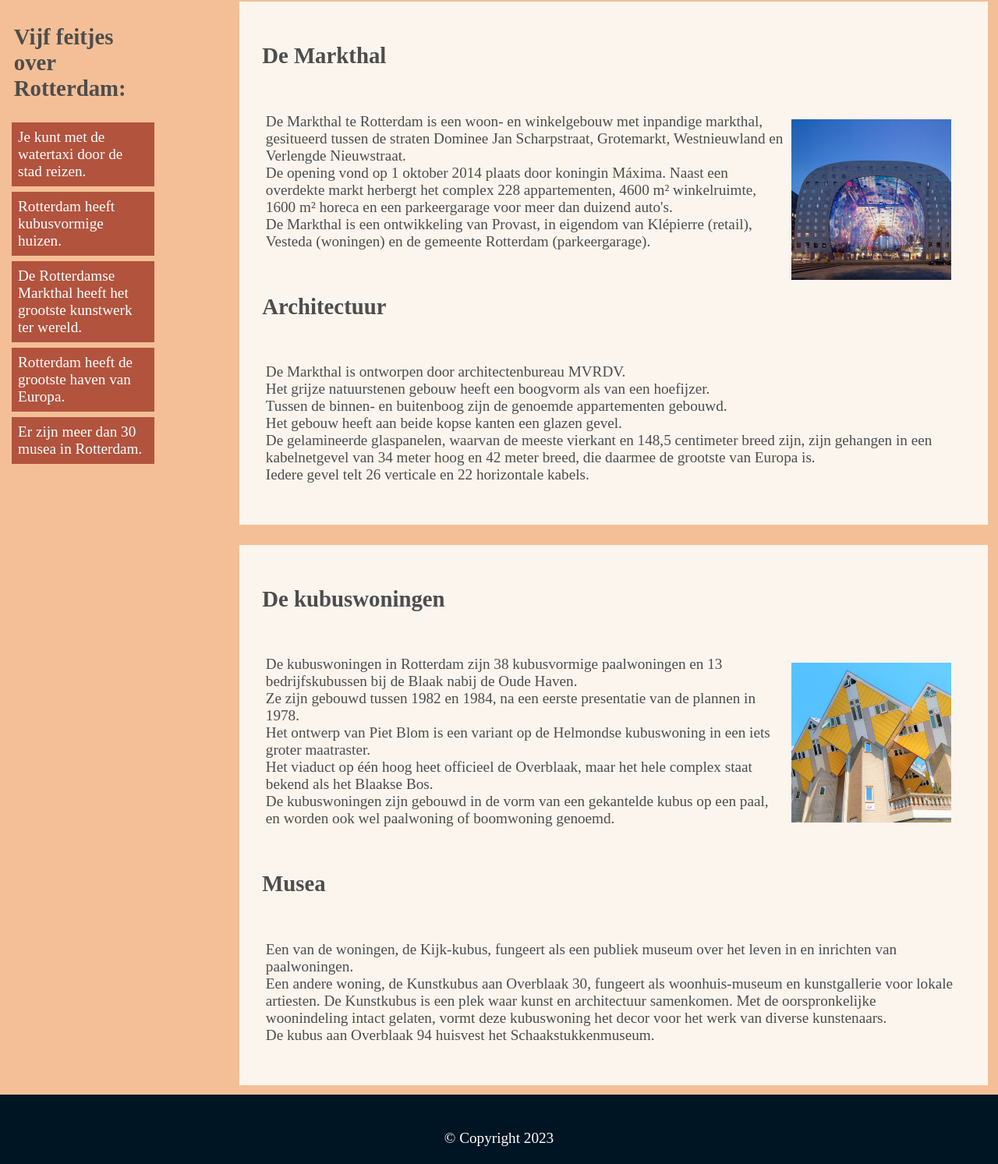
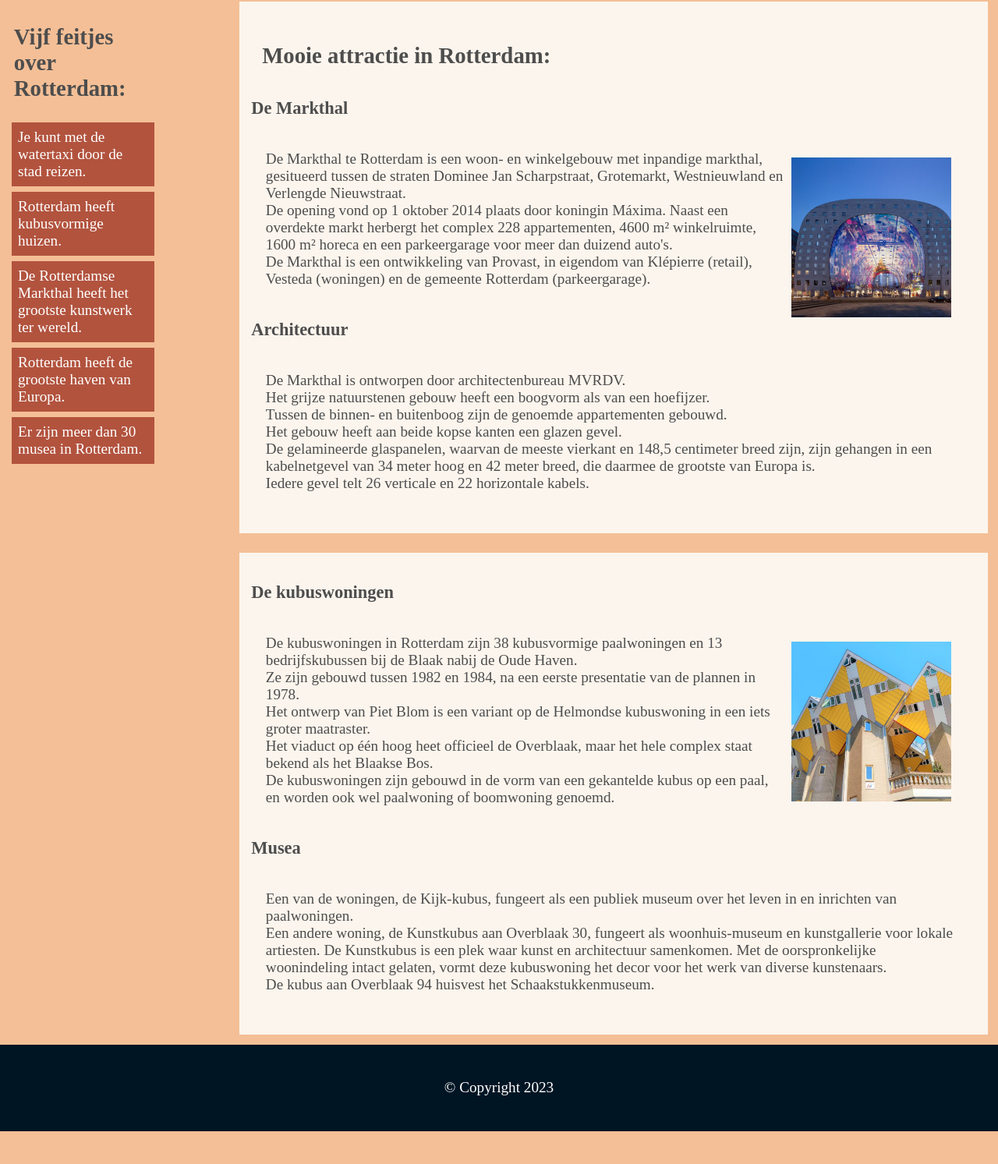
Before and after one commit to mmi12345/huiswerk18, a plain HTML site: page index.html in a window 1280 px wide. Shown: the part 437-1930 px from the top of the page at 78% size. After the commit the page ends 1888 px from the top, so only its background shows below. Drawn offline with Linux system fonts and the light colour scheme.

Commit message:
Add files via upload

```diff
--- a/index.html
+++ b/index.html
@@ -28,9 +28,11 @@
         </div>
         <div class="col-9">
             <article>
-                <h2>De Markthal</h2>
-                <p><img src="afbeeldingen/markthal1.png" alt="mooi zicht op de markthal in de avond" title="Markthal"
-                        height="400" width="400">De Markthal te Rotterdam is een woon- en
+                <h2>Mooie attractie in Rotterdam:</h2>
+                <section>
+                    <h3>De Markthal</h3>
+                    <p><img src="afbeeldingen/markthal1.png" alt="mooi zicht op de markthal in de avond"
+                            title="Markthal" height="400" width="400">De Markthal te Rotterdam is een woon- en
                         winkelgebouw met inpandige markthal, gesitueerd tussen de straten Dominee Jan Scharpstraat,
                         Grotemarkt, Westnieuwland en Verlengde Nieuwstraat.<br> De opening vond op 1 oktober 2014 plaats
                         door koningin Máxima. Naast een overdekte markt herbergt het complex 228 appartementen, 4600 m²
@@ -39,8 +41,10 @@
                         een ontwikkeling van Provast, in eigendom van Klépierre (retail), Vesteda (woningen) en de
                         gemeente
                         Rotterdam (parkeergarage).</p>
+                </section>
 
-                <h2>Architectuur</h2>
+                <section>
+                    <h3>Architectuur</h3>
 
                     <p>De Markthal is ontworpen door architectenbureau MVRDV.<br> Het grijze natuurstenen gebouw heeft
                         een
@@ -51,6 +55,7 @@
                         kabelnetgevel van 34 meter hoog en 42 meter breed, die daarmee de grootste van Europa is.<br>
                         Iedere
                         gevel telt 26 verticale en 22 horizontale kabels.</p>
+                </section>
 
 
             </article>
@@ -58,7 +63,8 @@
 
         <div class="col-9">
             <article>
-                <h2>De kubuswoningen</h2>
+                <section>
+                    <h3>De kubuswoningen</h3>
                     <p><img src="afbeeldingen/kubuswoningen2.png" alt="Een foto van kubuswoning" title="Kubuswoningen"
                             height="400" width="400">De kubuswoningen in Rotterdam zijn 38
                         kubusvormige paalwoningen en 13 bedrijfskubussen bij de Blaak nabij de Oude Haven.<br> Ze zijn
@@ -70,7 +76,9 @@
                         Bos.<br>
                         De kubuswoningen zijn gebouwd in de vorm van een gekantelde kubus op een paal, en worden ook wel
                         paalwoning of boomwoning genoemd.</p>
-                <h2>Musea</h2>
+                </section>
+                <section>
+                    <h3>Musea</h3>
                     <p>Een van de woningen, de Kijk-kubus, fungeert als een publiek museum over het leven in en
                         inrichten
                         van paalwoningen.<br>
@@ -78,6 +86,7 @@
                         voor lokale artiesten. De Kunstkubus is een plek waar kunst en architectuur samenkomen. Met de
                         oorspronkelijke woonindeling intact gelaten, vormt deze kubuswoning het decor voor het werk van
                         diverse kunstenaars.<br>De kubus aan Overblaak 94 huisvest het Schaakstukkenmuseum. </p>
+                </section>
 
             </article>
         </div>
```
Lines whose indentation alone changed are shown as unchanged.
